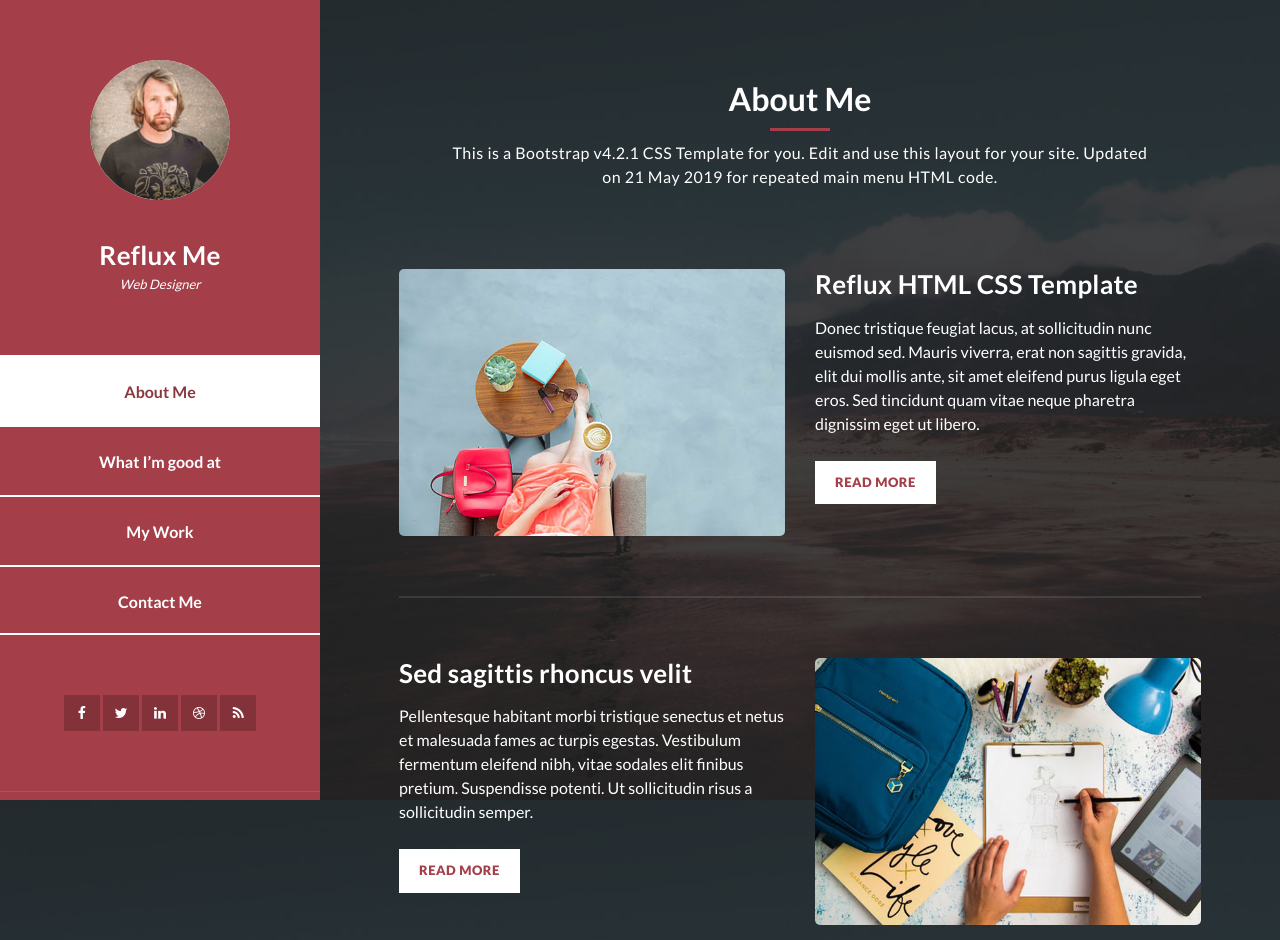
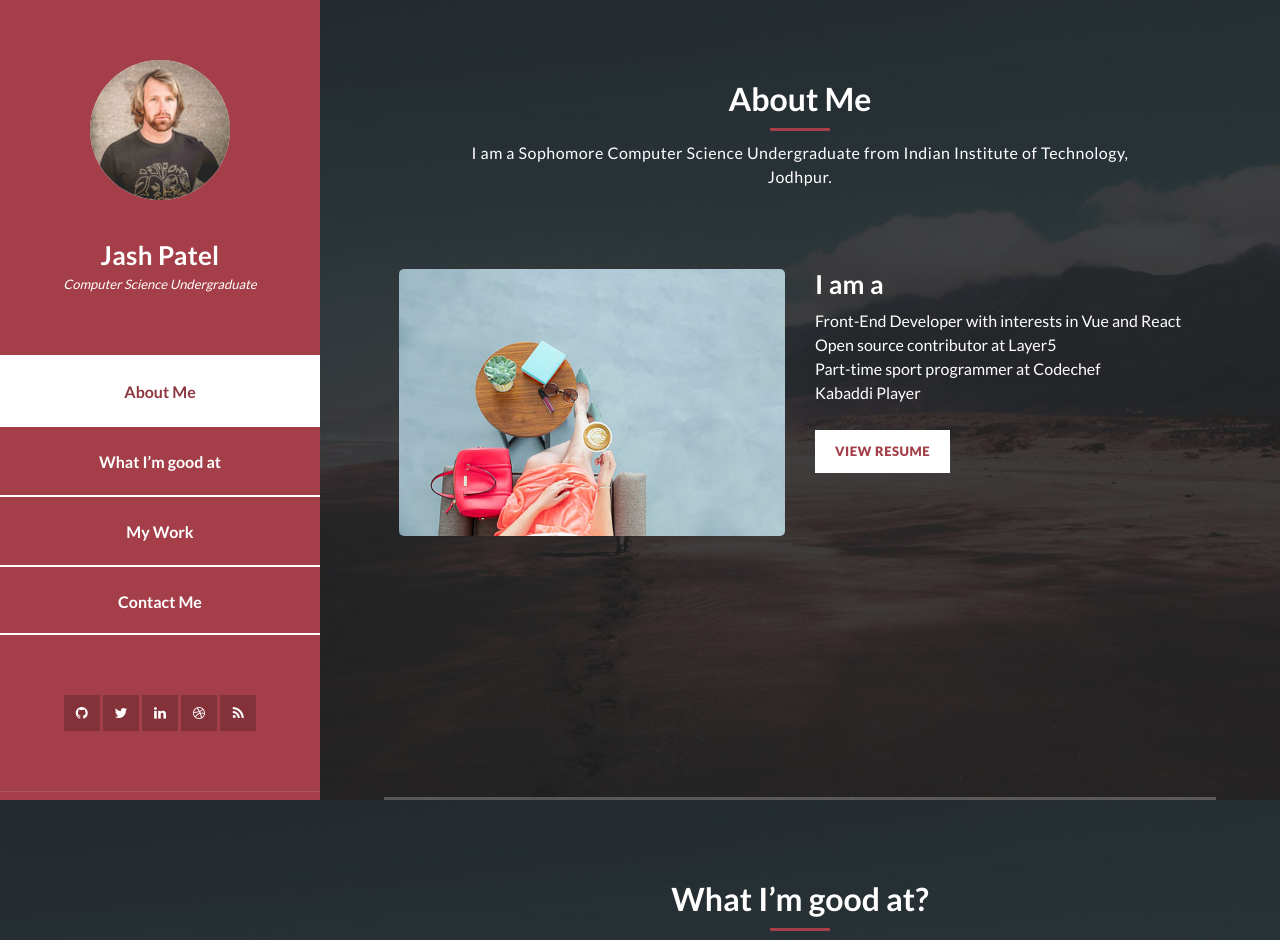
Before and after one commit to Jashpatel1/Jashpatel1.github.io, a plain HTML site: page index.html in a window 1280 px wide. Shown: the top 940 px of the page. Drawn offline with Linux system fonts and the light colour scheme.

Commit message:
updated aboutme

```diff
--- a/index.html
+++ b/index.html
@@ -40,8 +40,8 @@ https://templatemo.com/tm-531-reflux
               <a href="#"><img src="assets/images/author-image.jpg" alt="" /></a>
             </div>
             <div class="author-content">
-              <h4>Reflux Me</h4>
-              <span>Web Designer</span>
+              <h4>Jash Patel</h4>
+              <span>Computer Science Undergraduate</span>
             </div>
             <nav class="main-nav" role="navigation">
               <ul class="main-menu">
@@ -54,15 +54,14 @@ https://templatemo.com/tm-531-reflux
             <div class="social-network">
               <ul class="soial-icons">
                 <li>
-                  <a href="https://fb.com/templatemo"
-                    ><i class="fa fa-facebook"></i
+                  <a href="https://github.com/Jashpatel1"><i class="fa fa-github"></i
                   ></a>
                 </li>
                 <li>
                   <a href="#"><i class="fa fa-twitter"></i></a>
                 </li>
                 <li>
-                  <a href="#"><i class="fa fa-linkedin"></i></a>
+                  <a href="https://www.linkedin.com/in/jash-patel-78a998173/"><i class="fa fa-linkedin"></i></a>
                 </li>
                 <li>
                   <a href="#"><i class="fa fa-dribbble"></i></a>
@@ -85,8 +84,7 @@ https://templatemo.com/tm-531-reflux
             <h2>About Me</h2>
             <div class="line-dec"></div>
             <span
-              >This is a Bootstrap v4.2.1 CSS Template for you. Edit and use
-              this layout for your site. Updated on 21 May 2019 for repeated main menu HTML code.</span
+              >I am a Sophomore Computer Science Undergraduate from Indian Institute of Technology, Jodhpur.</span
             >
           </div>
           <div class="left-image-post">
@@ -98,41 +96,16 @@ https://templatemo.com/tm-531-reflux
               </div>
               <div class="col-md-6">
                 <div class="right-text">
-                  <h4>Reflux HTML CSS Template</h4>
-                  <p>
-                    Donec tristique feugiat lacus, at sollicitudin nunc euismod
-                    sed. Mauris viverra, erat non sagittis gravida, elit dui
-                    mollis ante, sit amet eleifend purus ligula eget eros. Sed
-                    tincidunt quam vitae neque pharetra dignissim eget ut
-                    libero.
-                  </p>
+                  <h4>I am a</h4>
+                  <ul>
+                    <li> Front-End Developer with interests in Vue and React</li> <br>
+                    <li> Open source contributor at Layer5 </li>
+                    <li> Part-time sport programmer at Codechef</li> <br>
+                    <li> Kabaddi Player </li>
+                  </ul>
                   <div class="white-button">
-                    <a href="#">Read More</a>
+                    <a href="#">View RESUME</a>
                   </div>
-                </div>
-              </div>
-            </div>
-          </div>
-          <div class="right-image-post">
-            <div class="row">
-              <div class="col-md-6">
-                <div class="left-text">
-                  <h4>Sed sagittis rhoncus velit</h4>
-                  <p>
-                    Pellentesque habitant morbi tristique senectus et netus et
-                    malesuada fames ac turpis egestas. Vestibulum fermentum
-                    eleifend nibh, vitae sodales elit finibus pretium.
-                    Suspendisse potenti. Ut sollicitudin risus a sollicitudin
-                    semper.
-                  </p>
-                  <div class="white-button">
-                    <a href="#">Read More</a>
-                  </div>
-                </div>
-              </div>
-              <div class="col-md-6">
-                <div class="right-image">
-                  <img src="assets/images/right-image.jpg" alt="" />
                 </div>
               </div>
             </div>
```
